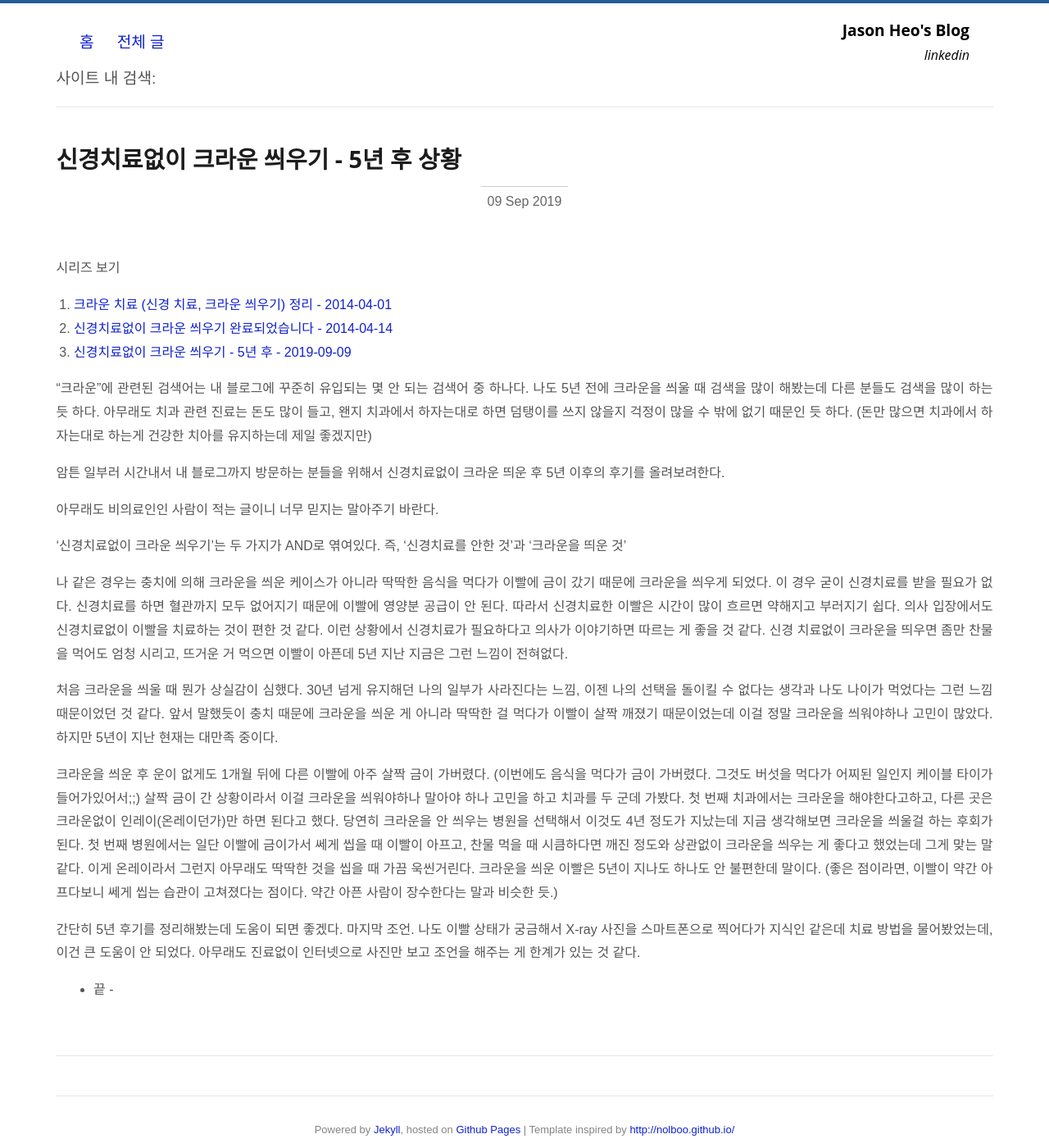
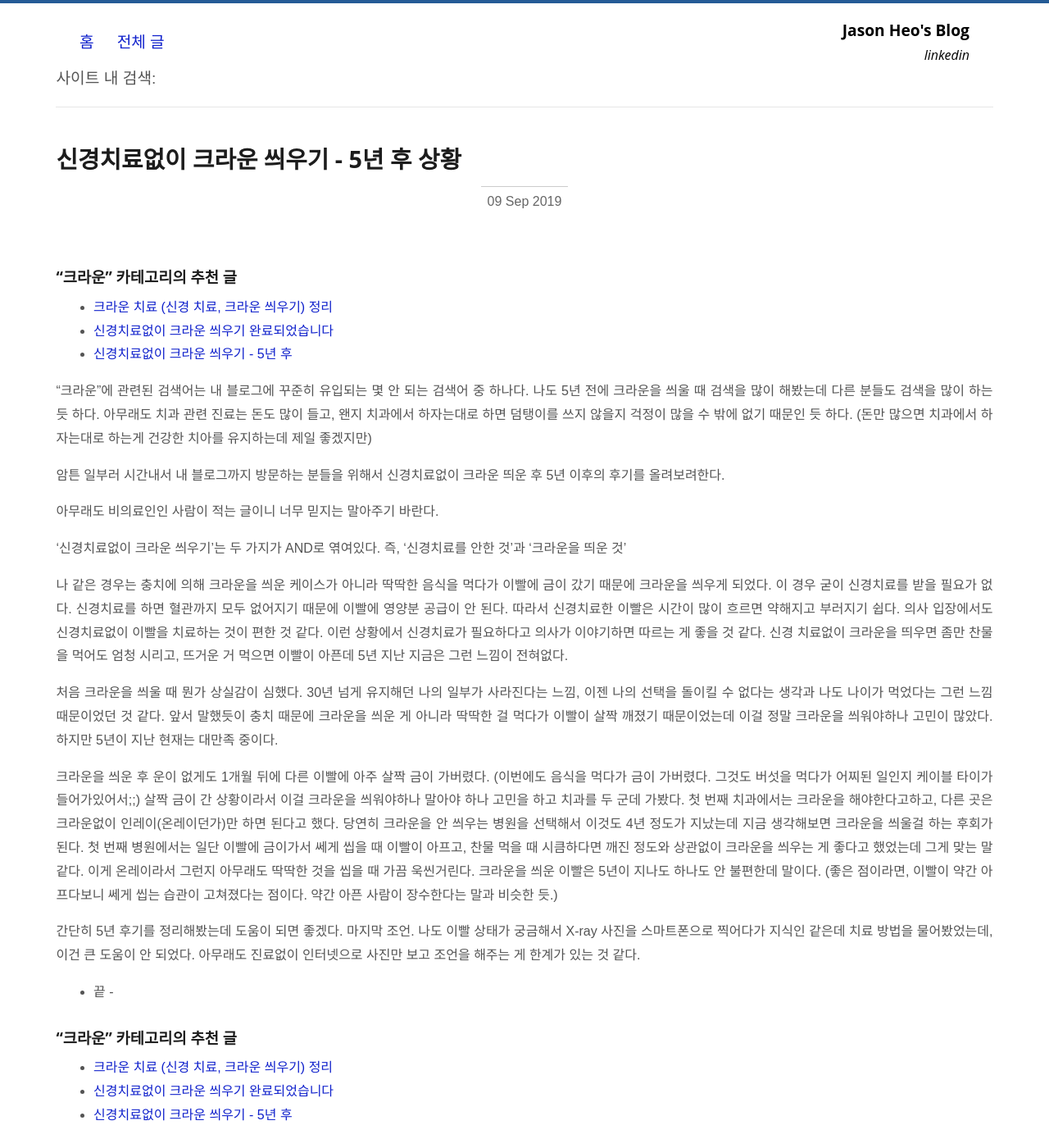
Before and after one commit to jason-heo/jason-heo.github.io, a Jekyll site: the page built from _posts/2019-09-09-crown3.md, in a window 1280 px wide and 1400 px high. Shown: the whole window at 82% size. Built offline with Jekyll 4.4.1, drawn with Linux system fonts in a browser that asks for light colours; comment, search, counter and statistics services are not loaded.

Commit message:
crown에 추천 글 include

```diff
--- /dev/null
+++ b/_includes/crown.md
@@ -0,0 +1,5 @@
+### "크라운" 카테고리의 추천 글
+
+- [크라운 치료 (신경 치료, 크라운 씌우기) 정리](/life/2014/04/01/crown1.html)
+- [신경치료없이 크라운 씌우기 완료되었습니다](/life/2014/04/14/crown2.html)
+- [신경치료없이 크라운 씌우기 - 5년 후](/life/2019/09/09/crown3.html)
--- a/_posts/2019-09-09-crown3.md
+++ b/_posts/2019-09-09-crown3.md
@@ -4,11 +4,7 @@ title: "신경치료없이 크라운 씌우기 - 5년 후 상황"
 categories: life
 ---
 
-시리즈 보기
-
-1. [크라운 치료 (신경 치료, 크라운 씌우기) 정리 - 2014-04-01](/life/2014/04/01/crown1.html)
-1. [신경치료없이 크라운 씌우기 완료되었습니다 - 2014-04-14](/life/2014/04/14/crown2.html)
-1. [신경치료없이 크라운 씌우기 - 5년 후 - 2019-09-09](/life/2019/09/09/crown3.html)
+{% include crown.md %}
 
 "크라운"에 관련된 검색어는 내 블로그에 꾸준히 유입되는 몇 안 되는 검색어 중 하나다. 나도 5년 전에 크라운을 씌울 때 검색을 많이 해봤는데 다른 분들도 검색을 많이 하는 듯 하다. 아무래도 치과 관련 진료는 돈도 많이 들고, 왠지 치과에서 하자는대로 하면 덤탱이를 쓰지 않을지 걱정이 많을 수 밖에 없기 때문인 듯 하다. (돈만 많으면 치과에서 하자는대로 하는게 건강한 치아를 유지하는데 제일 좋겠지만)
 
@@ -27,3 +23,5 @@ categories: life
 간단히 5년 후기를 정리해봤는데 도움이 되면 좋겠다. 마지막 조언. 나도 이빨 상태가 궁금해서 X-ray 사진을 스마트폰으로 찍어다가 지식인 같은데 치료 방법을 물어봤었는데, 이건 큰 도움이 안 되었다. 아무래도 진료없이 인터넷으로 사진만 보고 조언을 해주는 게 한계가 있는 것 같다.
 
 - 끝 -
+
+{% include crown.md %}
```
Also changed, not shown: _posts/2014-01-03-crown1.md (+3 -5 lines), _posts/2014-01-03-crown2.md (+3 -5 lines).
